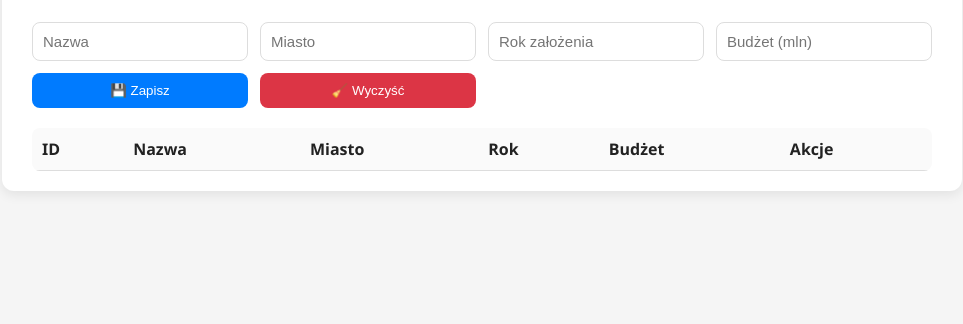
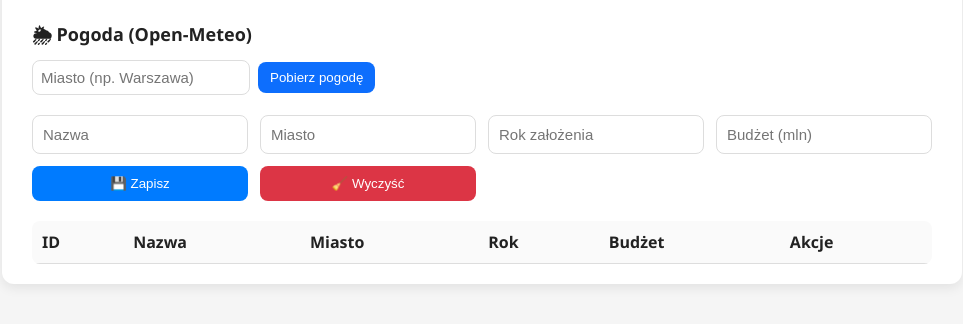
Before and after one commit to deoniseo/projekt-crud-66714, a website: page public/index.html in a window 1280 px wide. Shown: the part 92-416 px from the top of the page, without its empty margins (158-1121 px from the left). Drawn offline with Linux system fonts and the light colour scheme; no server answers; sample sign-in values are in the browser's storage.

Commit message:
Update index.html
Dodano widok pogody (Open-Meteo) na stronie drużyn

```diff
--- a/public/index.html
+++ b/public/index.html
@@ -141,6 +141,27 @@
 <div class="container">
   <button class="logout-btn" onclick="logout()">🚪 Wyloguj</button>
   <h1>⚽ Lista drużyn</h1>
+  <!-- Pogoda dla wybranego miasta -->
+  <section id="weather-section" style="margin-bottom: 20px;">
+    <h2 style="font-size:18px; margin-bottom:8px;">🌦 Pogoda (Open-Meteo)</h2>
+    <div style="display:flex; gap:8px; flex-wrap:wrap; align-items:center;">
+      <input id="weather-city"
+             placeholder="Miasto (np. Warszawa)"
+             style="padding:8px;border:1px solid #ddd;border-radius:8px;min-width:200px;">
+      <button type="button"
+              onclick="loadWeather()"
+              style="padding:8px 12px;border:none;border-radius:8px;background:#0d6efd;color:white;cursor:pointer;">
+        Pobierz pogodę
+      </button>
+      <span id="weather-loading" style="font-size:13px;color:#666;display:none;">Ładowanie…</span>
+    </div>
+    <div id="weather-box"
+         style="margin-top:10px;font-size:14px;color:#333;background:#f8f9fa;border-radius:8px;padding:10px;display:none;">
+    </div>
+    <div id="weather-error"
+         style="margin-top:6px;font-size:13px;color:#dc3545;display:none;">
+    </div>
+  </section>
 
   <form id="form">
     <input id="nazwa" placeholder="Nazwa" required>
@@ -245,5 +266,53 @@
 
   load();
 </script>
+  <script>
+  async function loadWeather() {
+    const cityInput = document.getElementById('weather-city');
+    const city = cityInput.value.trim() || 'Warszawa';
+
+    const box = document.getElementById('weather-box');
+    const err = document.getElementById('weather-error');
+    const loading = document.getElementById('weather-loading');
+
+    box.style.display = 'none';
+    err.style.display = 'none';
+    loading.style.display = 'inline';
+
+    try {
+      const res = await fetch(`/external/weather?city=${encodeURIComponent(city)}`);
+      const data = await res.json();
+
+      if (!res.ok) {
+        err.textContent = data.error || 'Nie udało się pobrać pogody.';
+        err.style.display = 'block';
+        return;
+      }
+
+      let html = `<strong>${data.city}, ${data.country}</strong><br>`;
+      if (data.current) {
+        html += `Aktualna temperatura: <strong>${data.current.temperature}°C</strong>, wiatr: ${data.current.windspeed} km/h<br>`;
+        html += `Czas pomiaru: ${data.current.time}<br>`;
+      }
+      if (data.nextHours && data.nextHours.length) {
+        html += `<br>Następne godziny:<br>`;
+        html += `<ul style="margin:4px 0 0 16px;padding:0;">`;
+        data.nextHours.forEach(h => {
+          html += `<li>${h.time}: ${h.temperature}°C</li>`;
+        });
+        html += `</ul>`;
+      }
+
+      box.innerHTML = html;
+      box.style.display = 'block';
+    } catch (e) {
+      err.textContent = 'Błąd połączenia z serwisem pogodowym.';
+      err.style.display = 'block';
+    } finally {
+      loading.style.display = 'none';
+    }
+  }
+</script>
+
 </body>
 </html>
```
